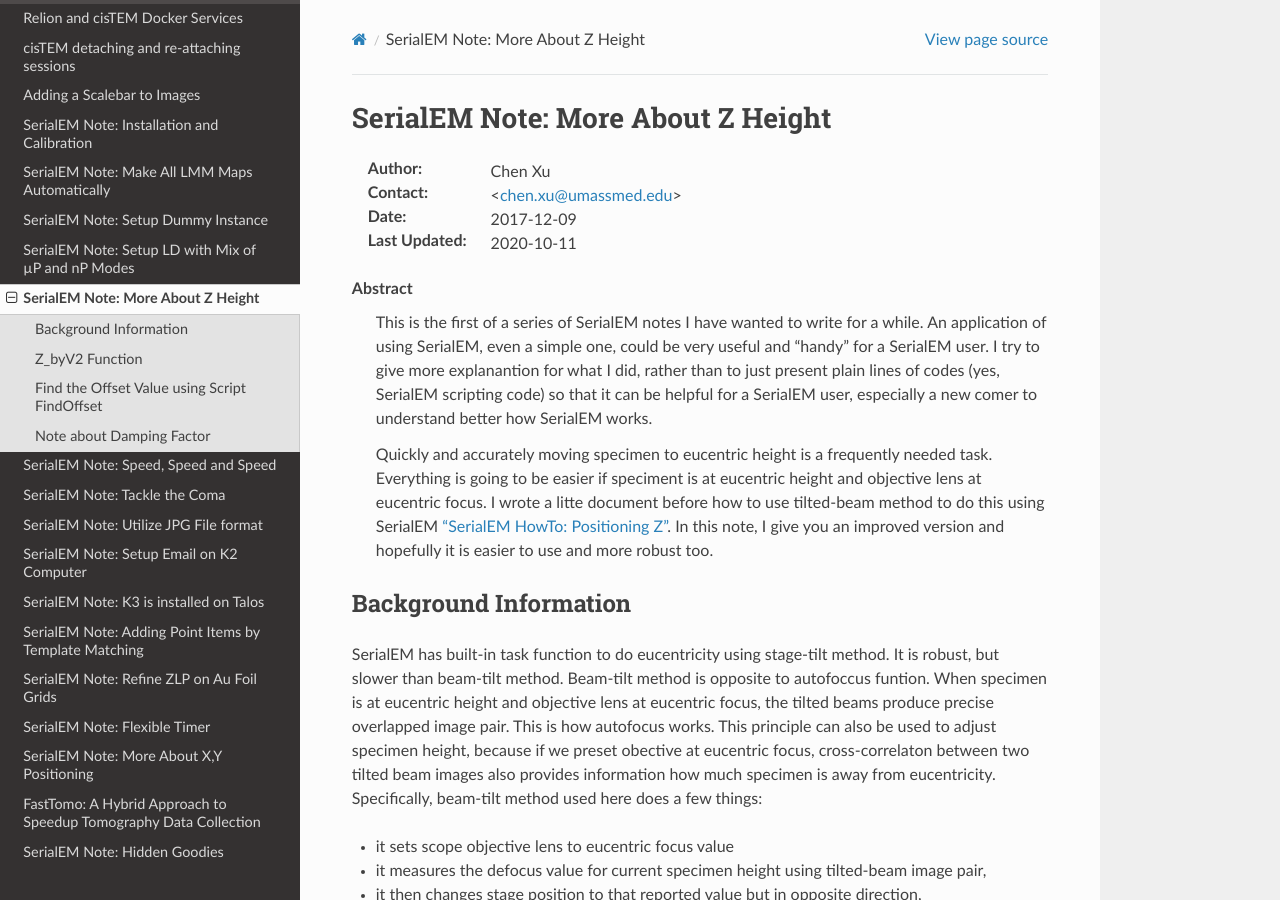
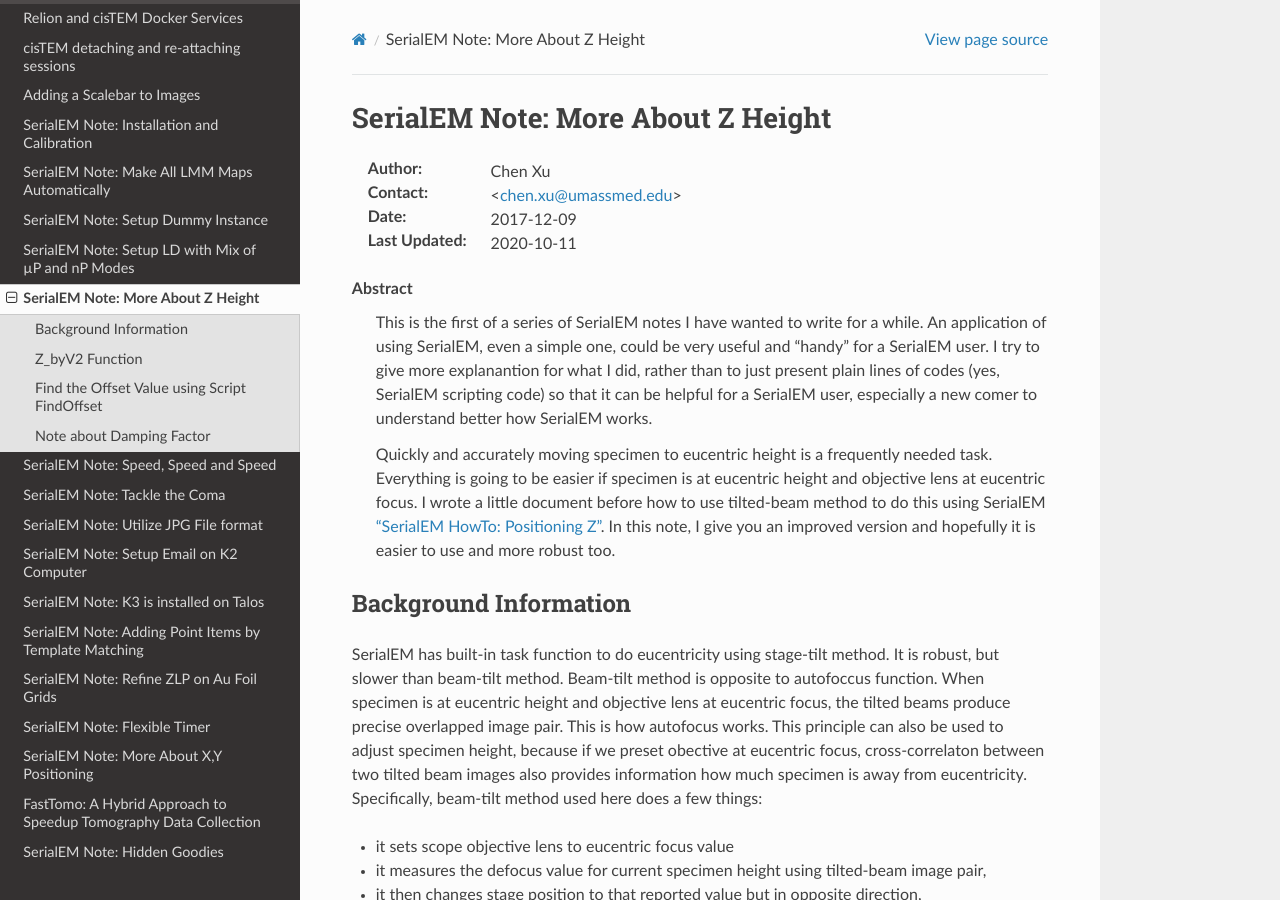
Before and after one commit to xuchen66/sphinx-emdocs, a Sphinx documentation site: the page built from source/serialEM-note-more-about-z-height.rst, in a window 1280 px wide and 900 px high. Built offline with Sphinx 7.4.7 and the Read the Docs theme 2.0.0, drawn with Linux system fonts in a browser that asks for light colours; pages that are not in the unit, such as notebooks, are missing from menus; some of the changed text lies outside the part shown.

Commit message:
Update serialEM-note-more-about-z-height.rst

```diff
--- a/source/serialEM-note-more-about-z-height.rst
+++ b/source/serialEM-note-more-about-z-height.rst
@@ -18,7 +18,7 @@
       SerialEM user, especially a new comer to understand better how SerialEM works.
 
       Quickly and accurately moving specimen to eucentric height is a frequently needed task. Everything is going to be easier
-      if speciment is at eucentric height and objective lens at eucentric focus. I wrote a litte document before how to use tilted-beam
+      if specimen is at eucentric height and objective lens at eucentric focus. I wrote a little document before how to use tilted-beam
       method to do this using SerialEM `"SerialEM HowTo: Positioning Z" <http://www.bio.brandeis.edu/KeckWeb/emdoc/en_US.ISO8859-1/articles/SerialEM-howto:positioningZ/>`_. In this note, I give you an improved version and hopefully it
       is easier to use and more robust too.
 
@@ -27,7 +27,7 @@
 Background Information
 ----------------------
 
-SerialEM has built-in task function to do eucentricity using stage-tilt method. It is robust, but slower than beam-tilt method. Beam-tilt method is opposite to autofoccus funtion. When specimen is at eucentric height and objective lens at eucentric focus, the tilted beams produce precise overlapped image pair. This is how autofocus works. This principle can also be used to adjust specimen height, because if we preset obective at eucentric focus, cross-correlaton between two tilted beam images also provides information how much specimen is away from eucentricity. Specifically, beam-tilt method used here does a few things:
+SerialEM has built-in task function to do eucentricity using stage-tilt method. It is robust, but slower than beam-tilt method. Beam-tilt method is opposite to autofoccus function. When specimen is at eucentric height and objective lens at eucentric focus, the tilted beams produce precise overlapped image pair. This is how autofocus works. This principle can also be used to adjust specimen height, because if we preset obective at eucentric focus, cross-correlaton between two tilted beam images also provides information how much specimen is away from eucentricity. Specifically, beam-tilt method used here does a few things:
 
 - it sets scope objective lens to eucentric focus value
 - it measures the defocus value for current specimen height using tilted-beam image pair,
@@ -39,7 +39,7 @@
 
 When we use SerialEM Low-Dose mode, we often give large focus offset such as -200 microns to View area (I call it View beam) to make the View image good contrast. If we can use this large defocused View beam to obtain tilt-beam pairs for measuring defocus value accurately, that would be ideal.
 
-.. _Z_byV2_funtion:
+.. _Z_byV2_function:
 
 Z_byV2 Function
 ---------------
@@ -208,4 +208,4 @@
 
 What exactly the damping factor value should you use? I suggest you move your stage 200 microns away, and you calculate the the ratio of 200 to autofocus measurement value $repVal1 after ``ReportAutofocus`` ( damping factor = 200 / $repVal1 ) and use the result.
 
-If setting correctly, even your stage is more than 150 microns away, calling the function with three rounds of iternation can bring the stage to eucentric height within 0.5 microns in a few seconds. Amazing to me.
+If setting correctly, even your stage is more than 150 microns away, calling the function with three rounds of iteration can bring the stage to eucentric height close to within 0.5 microns in a few seconds. Amazing to me.
```
